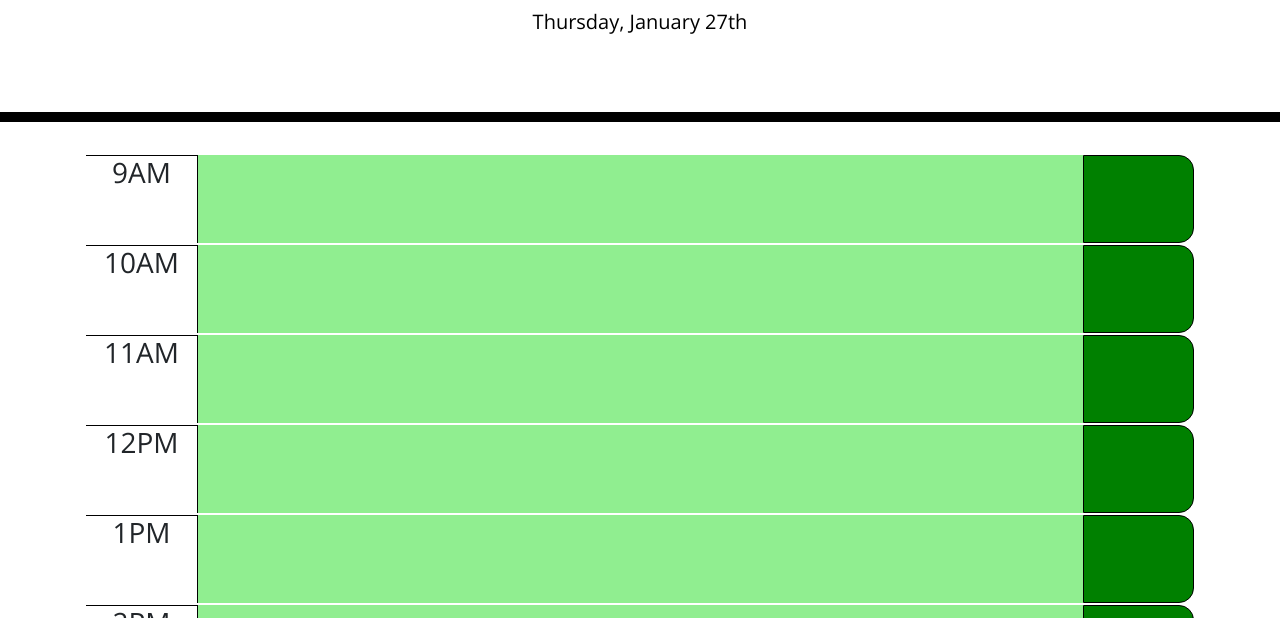
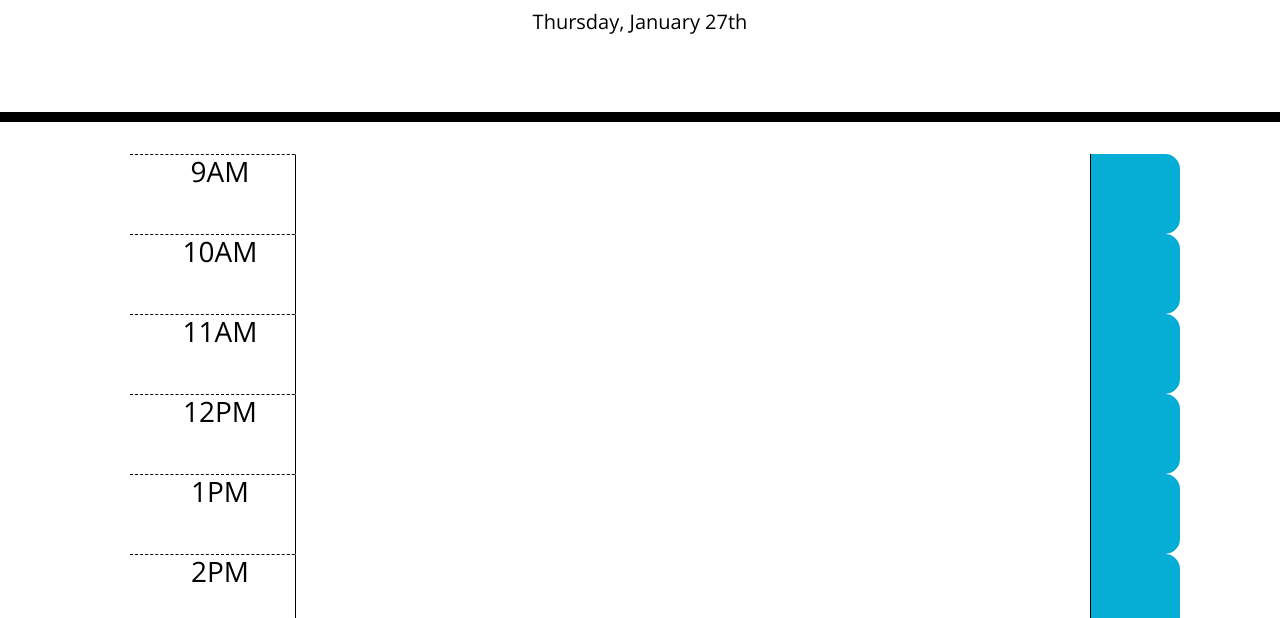
Before and after one commit to strudelAndCoffee/pencil-it-in-scheduler, a plain HTML site: page index.html in a window 1280 px wide. Shown: the part 182-800 px from the top of the page. Drawn offline with nearby package versions, Linux system fonts and the light colour scheme.

Commit message:
time block sizing and position uses bootstrap, changed style to built-in classes

```diff
--- a/script.js
+++ b/script.js
@@ -1,27 +1,26 @@
+var displayEl = document.querySelector(".container");
 var today = moment().format("dddd, MMMM Do");
 $("#currentDay").text(today);
-
-var displayEl = document.querySelector(".container");
 
 var createTimeBlock = function() {
     for (var i = 9; i <= 17; i++) {
         var timeBlock = document.createElement("div");
-        timeBlock.className = "time-block";
+        timeBlock.className = "col-12 d-flex justify-content-end align-items-stretch";
 
         var hourEl = document.createElement("h3");
-        hourEl.className = "time-block-hour";
+        hourEl.className = "col-2 hour";
         hourEl.textContent = moment().hour(i).format("hA");
         timeBlock.appendChild(hourEl);
 
         var inputEl = document.createElement("textarea");
         var inputId = "input-" + i;
         inputEl.setAttribute("id", inputId);
-        inputEl.className = "time-block-input";
+        inputEl.className = "col-9 row";
         timeBlock.appendChild(inputEl);
 
-        var saveEl = document.createElement("p");
+        var saveEl = document.createElement("div");
         var saveId = "save-" + i;
-        saveEl.className = "time-block-save";
+        saveEl.className = "col-1 saveBtn";
         saveEl.setAttribute("id", saveId);
         timeBlock.appendChild(saveEl);
 
--- a/style.css
+++ b/style.css
@@ -28,34 +28,6 @@ textarea{
 /* Begin added style */
 .container {
   text-align: center;
-}
-
-.time-block{
-  border: 1px solid white;
-  border-radius: 15px;
-  display: flex;
-  flex-direction: row;
-  justify-content: flex-end;
-  align-items: stretch;
-  height: 90px;
-}
-
-.time-block-hour {
-  width: 10%;
-  border-top: 1px solid black;
-}
-
-.time-block-input {
-  width: 80%;
-  background-color: lightGreen;
-}
-
-.time-block-save {
-  width: 10%;
-  height: 100%;
-  border: 1px solid black;
-  border-radius: 0 15px 15px 0;
-  background-color: green;
 }
 /* End added style */
 
```
